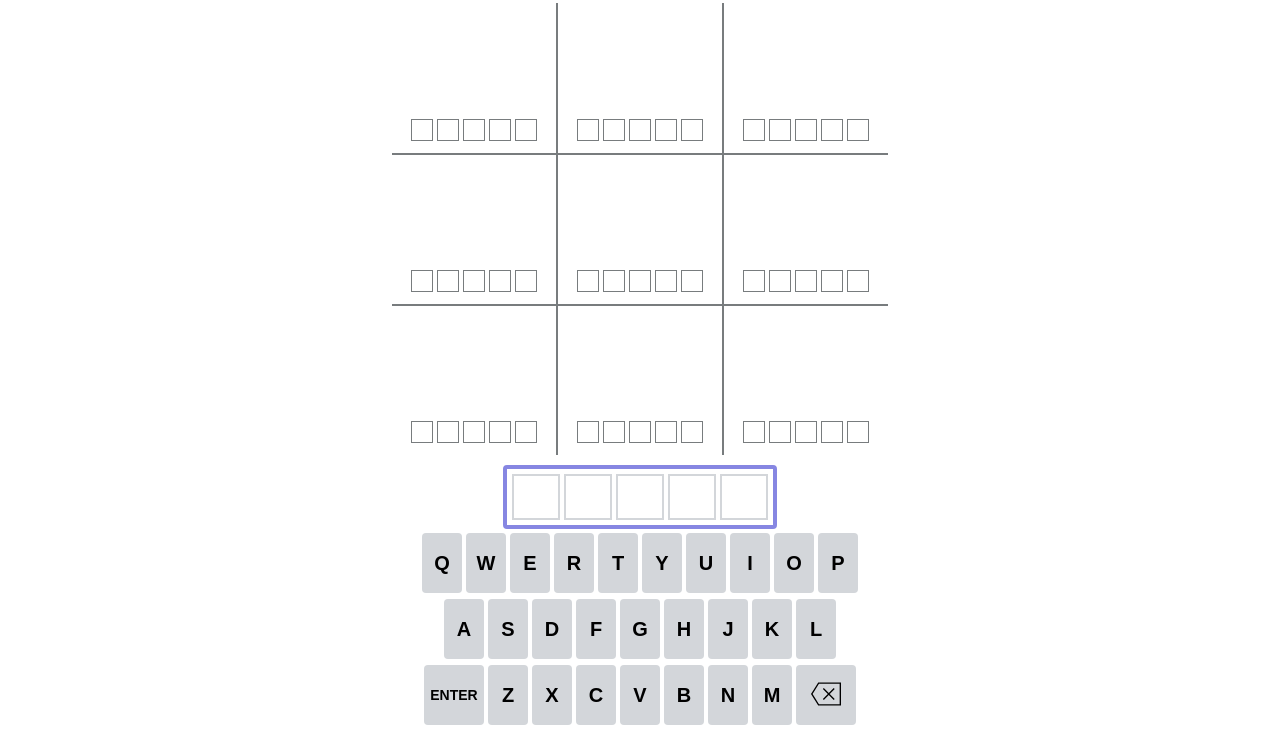
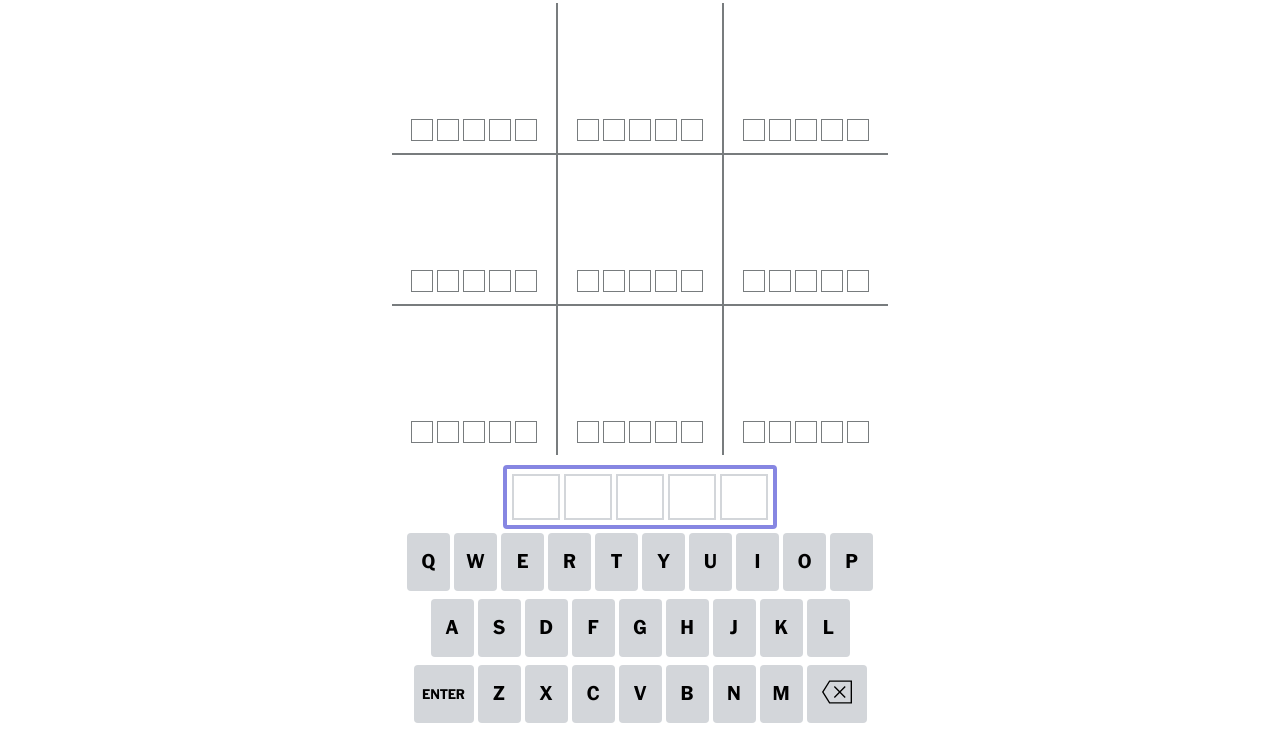
Before and after one commit to luke-mca/TicTacTordle, a website: page index.html in a window 1280 px wide. Shown: the part 63-800 px from the top of the page. Drawn offline with Linux system fonts and the light colour scheme; a web font is replaced by a local one.

```diff
--- a/style.css
+++ b/style.css
@@ -235,8 +235,8 @@
     background-color: var(--gray);
     font-weight: bolder;
     font-size: 20px;
-    width: 40px;
-    height: 60px;
+    width: 43px;
+    height: 58px;
     border-radius: 4px;
     padding: 4px;
     margin: 2px;
```
Also changed, not shown: package.json (added, +20 -0 lines), fonts/franklin-normal-600.woff2 (added), fonts/franklin-normal-700.woff2 (added), fonts/karnakcondensed-normal-700.woff2 (added).
